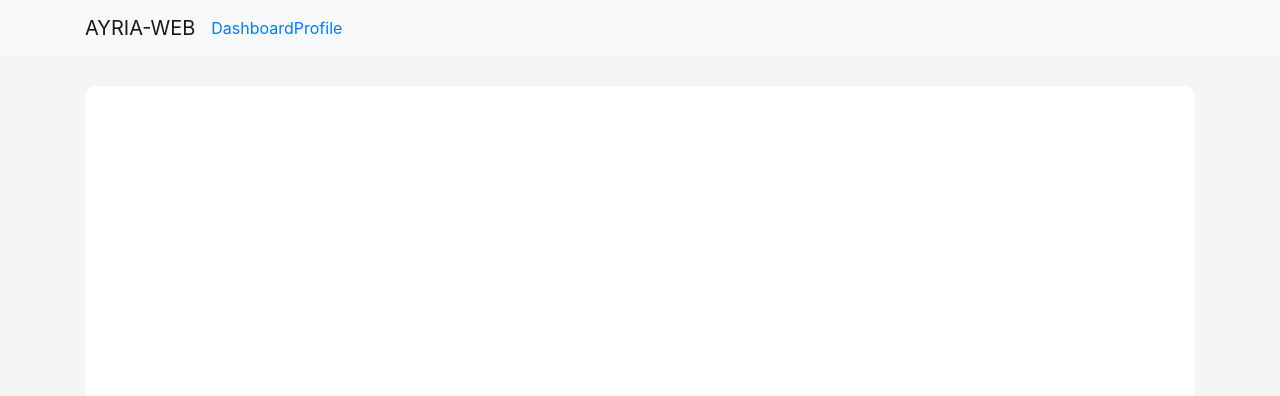
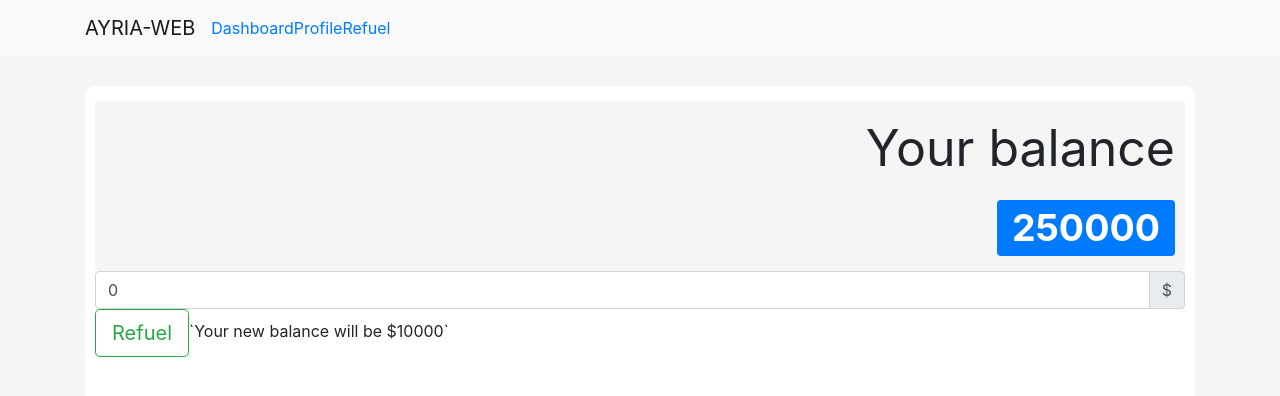
Before and after one commit to AryaIsdark/ayriaweb, a React (Create React App) app: page /refuel in a window 1280 px wide. Shown: the top 396 px of the page. Built offline with nearby package versions, Linux system fonts and the light colour scheme.

Commit message:
feat: added a new component for refueling

```diff
--- /dev/null
+++ b/src/components/elements/AccountBalance/AccountBalance.js
@@ -0,0 +1,23 @@
+import React from 'react';
+import {Badge} from "reactstrap";
+
+const AccountBalance = ({backgroundColor, orientation, size}) => {
+    const style = {
+        backgroundColor: backgroundColor,
+        textAlign: orientation || 'left',
+        padding: '10px',
+        borderRadius: '2px',
+        fontSize: `${size}px` || '15px'
+    }
+
+    return (
+        <div style={style}>
+            <div className={'m-r'}>Your balance</div>
+            {/*TODO: Add thousand seperator*/}
+            <Badge color={'primary'} >250000</Badge>
+        </div>
+    )
+}
+
+
+export default AccountBalance;
--- /dev/null
+++ b/src/components/elements/AccountRefuel/AccountRefuel.js
@@ -0,0 +1,36 @@
+import React, {useState} from 'react';
+import {Button, Input, InputGroup, InputGroupAddon, InputGroupText} from "reactstrap";
+
+
+const AccountRefuel = ({amount, onChange, onSubmit}) => {
+
+    const [_amount, setAmount] = useState(amount);
+
+    const handleOnChange = (event) => {
+        const value = Number(event.target.value)
+        if(value){
+            setAmount(value);
+            onChange(value);
+        }
+    }
+
+    const handleSubmit = () => {
+        onSubmit(_amount);
+    }
+
+    return (
+
+        <>
+            <InputGroup>
+                <Input  type={'number'} value={_amount} onChange={handleOnChange} placeholder="Enter amount here"/>
+                <InputGroupAddon  addonType="append">
+                    <InputGroupText>$</InputGroupText>
+                </InputGroupAddon>
+            </InputGroup>
+            <Button size={'lg'} color={'success'} outline={true} onClick={handleSubmit}>Refuel</Button>
+        </>
+    )
+}
+
+
+export default AccountRefuel;
--- /dev/null
+++ b/src/components/elements/Purchase/Purchase.js
@@ -0,0 +1,63 @@
+import React, {useState} from 'react';
+import {Button, Input, InputGroup, InputGroupAddon, InputGroupText} from "reactstrap";
+
+
+const Purchase = ({amount, onChange, onSubmit, onCancel}) => {
+
+    const [_paymentObject, setPaymentObject] = useState({amount: amount});
+
+    const handleOnChange = (event) => {
+       if(event){
+           setPaymentObject(
+               {
+                   ..._paymentObject,
+                   [event.target.id]:event.target.value
+               }
+           )
+       }
+    }
+
+    const handleCancel = () => {
+        onCancel()
+    }
+
+    const handleSubmit = () => {
+        onSubmit(_paymentObject);
+    }
+
+    return (
+
+        <>
+            {JSON.stringify(_paymentObject)}
+            <InputGroup>
+                <Input id={'cardNumber'}  type={'number'} onChange={handleOnChange} placeholder="Enter card number here"/>
+                <InputGroupAddon  addonType="append">
+                    <InputGroupText>Card.no</InputGroupText>
+                </InputGroupAddon>
+            </InputGroup>
+            <InputGroup>
+                <Input id={'month'}  type={'number'} onChange={handleOnChange} placeholder="Enter month"/>
+                <InputGroupAddon  addonType="append">
+                    <InputGroupText>Month</InputGroupText>
+                </InputGroupAddon>
+            </InputGroup>
+            <InputGroup>
+                <Input id={'year'}  type={'number'} onChange={handleOnChange} placeholder="Enter year"/>
+                <InputGroupAddon  addonType="append">
+                    <InputGroupText>Year</InputGroupText>
+                </InputGroupAddon>
+            </InputGroup>
+            <InputGroup>
+                <Input id={'securityCode'}  type={'number'} onChange={handleOnChange} placeholder="Enter security code"/>
+                <InputGroupAddon  addonType="append">
+                    <InputGroupText>security code</InputGroupText>
+                </InputGroupAddon>
+            </InputGroup>
+            <Button size={'lg'}  outline={true} onClick={handleCancel}>Cancel</Button>
+            <Button size={'lg'} color={'success'} outline={true} onClick={handleSubmit}>Pay</Button>
+        </>
+    )
+}
+
+
+export default Purchase;
--- a/src/components/screens/dashboard/dashboard.js
+++ b/src/components/screens/dashboard/dashboard.js
@@ -2,7 +2,6 @@ import React, {useState} from 'react';
 import CustomCard from "../../elements/CustomCard/CustomCard";
 import RecentActivities from "../../modules/recent-acitvities/recent-activities";
 import CustomModal from "../../elements/CustomModal/CustomModal";
-import Profile from "../profile/profile";
 import RateSingleActivity from "../../modules/rate-single-activity/rate-single-activity";
 
 const Dashboard = () => {
--- /dev/null
+++ b/src/components/screens/refuel/refuel.js
@@ -0,0 +1,50 @@
+import React, {useState} from 'react';
+import AccountBalance from "../../elements/AccountBalance/AccountBalance";
+import AccountRefuel from "../../elements/AccountRefuel/AccountRefuel";
+import CustomModal from "../../elements/CustomModal/CustomModal";
+import Purchase from "../../elements/Purchase/Purchase";
+
+const Refuel = () => {
+
+    const balance = 10000;
+
+    const [_amount, setAmount] = useState(0);
+    const [_showModal, setShowModal] = useState(false);
+
+    const handleAccountRefuelOnChange = (value) => {
+        if (value) {
+            setAmount(value);
+        }
+    }
+
+    const handleAccountRefuelOnSubmit = (value) => {
+        if (value) {
+            setShowModal(true);
+        }
+    }
+
+    const handlePurchaseOnSubmit = (value) => {
+        if (value === 'success') {
+            setShowModal(false);
+        }
+    }
+
+    const handlePurchaseOnCancel = () => {
+        setShowModal(false);
+    }
+
+    return (
+        <div>
+            <AccountBalance backgroundColor={'whitesmoke'} size={'50'} orientation={'right'}/>
+            <AccountRefuel amount={0} onChange={handleAccountRefuelOnChange} onSubmit={handleAccountRefuelOnSubmit}/>
+            `Your new balance will be ${balance + _amount}`
+
+            <CustomModal showModal={_showModal}
+                         title={'Shetab modal'}
+                         content={<Purchase amount={_amount} onSubmit={handlePurchaseOnSubmit} onCancel={handlePurchaseOnCancel}/>}/>
+        </div>
+    )
+}
+
+
+export default Refuel;
--- a/src/components/structures/header/header.js
+++ b/src/components/structures/header/header.js
@@ -22,6 +22,9 @@ const Header = () => {
                         <li className="nav-item">
                             <Link to={'/profile'} >Profile</Link>
                         </li>
+                        <li className="nav-item">
+                            <Link to={'/refuel'} >Refuel</Link>
+                        </li>
                     </ul>
                 </div>
             </div>
--- a/src/router/routes.js
+++ b/src/router/routes.js
@@ -2,6 +2,7 @@ import React from 'react';
 import { Route } from 'react-router-dom';
 import Dashboard from "../components/screens/dashboard/dashboard";
 import Profile from "../components/screens/profile/profile";
+import Refuel from "../components/screens/refuel/refuel";
 
 
 const Routes = () => {
@@ -10,6 +11,7 @@ const Routes = () => {
         <div className={'page-container'}>
             <Route exact  path='/dashboard' component={Dashboard}/>
             <Route path='/profile' component={Profile}/>
+            <Route path='/refuel' component={Refuel}/>
         </div>
         )
 
```
